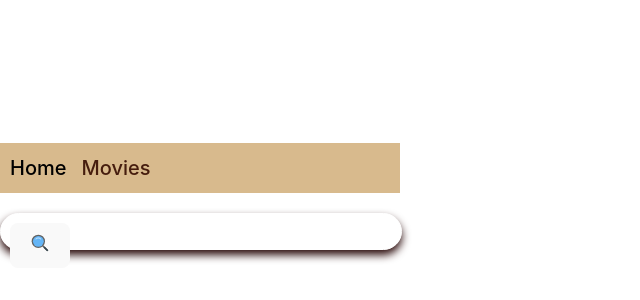
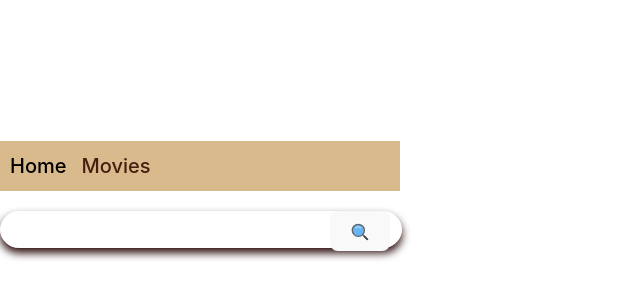
Before and after one commit to OlenaLesechko/goit-react-hw-05, a React (Vite) app: page /movies in a window 1280 px wide. Shown: the part 194-494 px from the top of the page, without its empty margins (0-640 px from the left). Built offline with nearby package versions, Linux system fonts and the light colour scheme.

Commit message:
update css

```diff
--- a/src/components/SearchForm/SearchForm.module.css
+++ b/src/components/SearchForm/SearchForm.module.css
@@ -3,6 +3,7 @@
     margin: 0 auto;
     width: 400px;
     margin-bottom: 20px;
+    height: 40px;
 }
 
 .input {
@@ -10,13 +11,13 @@
     height: 25px;
     border-radius: 20px;
     padding: 5px 0 5px 50px;
-
     border: 1px solid white;
     box-shadow: 0px 5px 8px 0px rgb(43, 11, 11);
 }
 
 .btn {
     position: absolute;
-    top: 10px;
-    left: 10px;
+    top: 0;
+    right: 10px;
+    height: 40px;
 }
```
